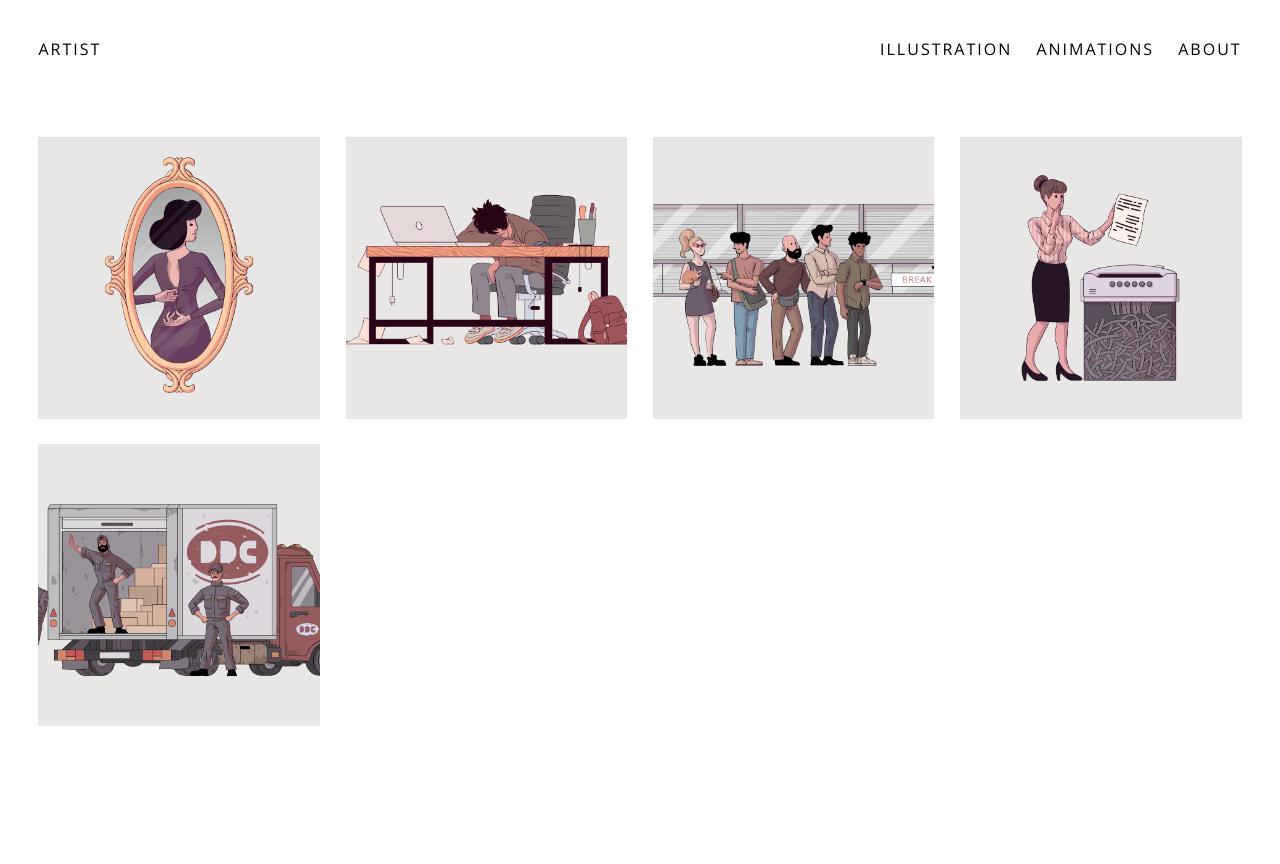
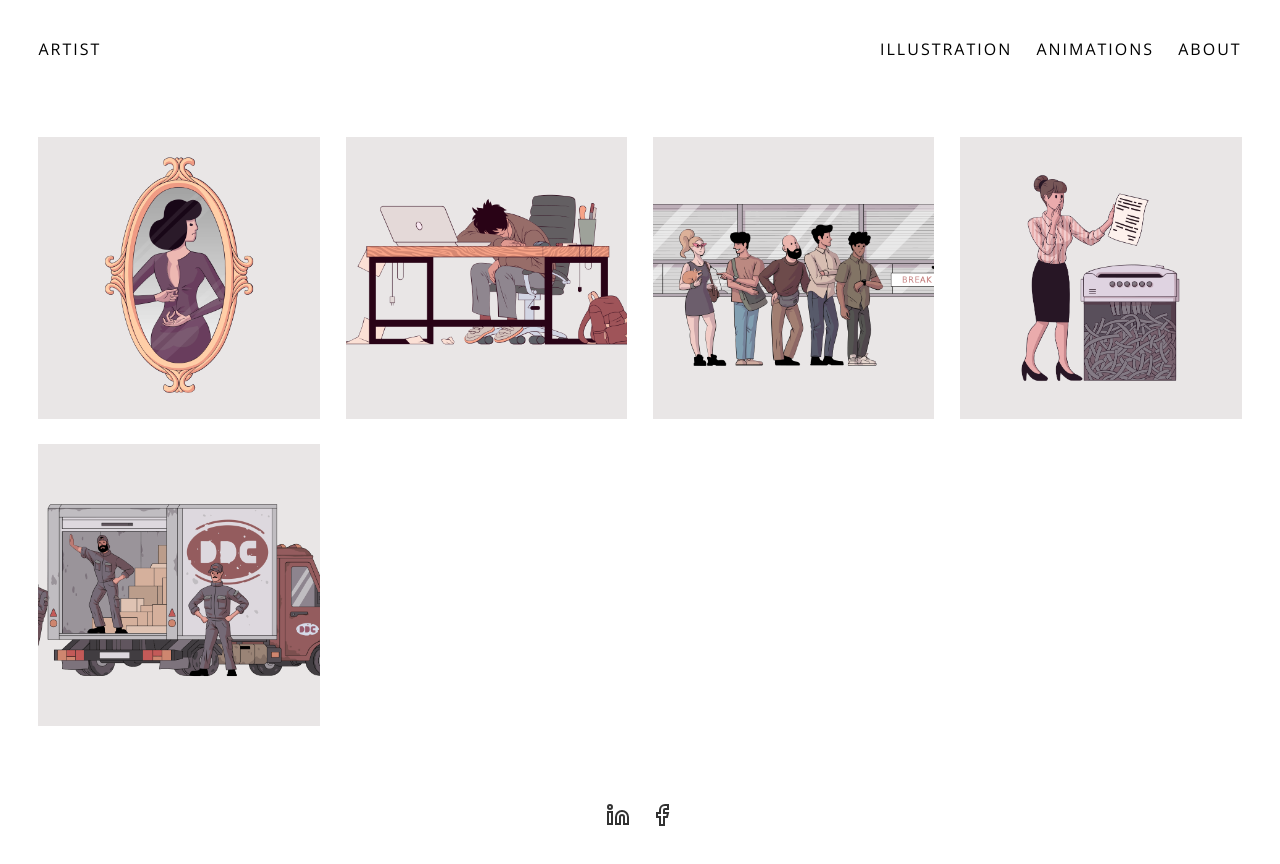
Before and after one commit to malcodeman/Image-Gallery, a plain HTML site: page index.html in a window 1280 px wide. Before the commit the page ends 800 px from the top, so only its background shows below. Drawn offline with nearby package versions, Linux system fonts and the light colour scheme.

Commit message:
Adds footer

```diff
--- a/assets/css/style.css
+++ b/assets/css/style.css
@@ -122,3 +122,35 @@ a {
   height: 100%;
   object-fit: cover;
 }
+
+.footer {
+  display: flex;
+  justify-content: center;
+  padding: 3vw;
+}
+
+@media (min-width: 576px) {
+  .footer {
+    padding: 3vw 0;
+  }
+}
+
+.footer-item {
+  margin: 0 10px;
+}
+
+.footer-item svg {
+  stroke-width: 2;
+  fill: none;
+  width: 24px;
+  height: 24px;
+  stroke: #000;
+  stroke-linecap: round;
+  stroke-linecap: round;
+  opacity: 0.8;
+  transition: stroke 0.2s ease;
+}
+
+.footer-item svg:hover {
+  stroke: #feac42;
+}
--- a/index.html
+++ b/index.html
@@ -73,4 +73,22 @@
       />
     </div>
   </main>
+  <footer class="footer">
+    <a href="#" class="footer-item">
+      <svg class="linkedin">
+        <path
+          d="M16 8a6 6 0 0 1 6 6v7h-4v-7a2 2 0 0 0-2-2 2 2 0 0 0-2 2v7h-4v-7a6 6 0 0 1 6-6z"
+        ></path>
+        <rect x="2" y="9" width="4" height="12"></rect>
+        <circle cx="4" cy="4" r="2"></circle>
+      </svg>
+    </a>
+    <a href="#" class="footer-item">
+      <svg class="facebook">
+        <path
+          d="M18 2h-3a5 5 0 0 0-5 5v3H7v4h3v8h4v-8h3l1-4h-4V7a1 1 0 0 1 1-1h3z"
+        ></path>
+      </svg>
+    </a>
+  </footer>
 </div>
```
